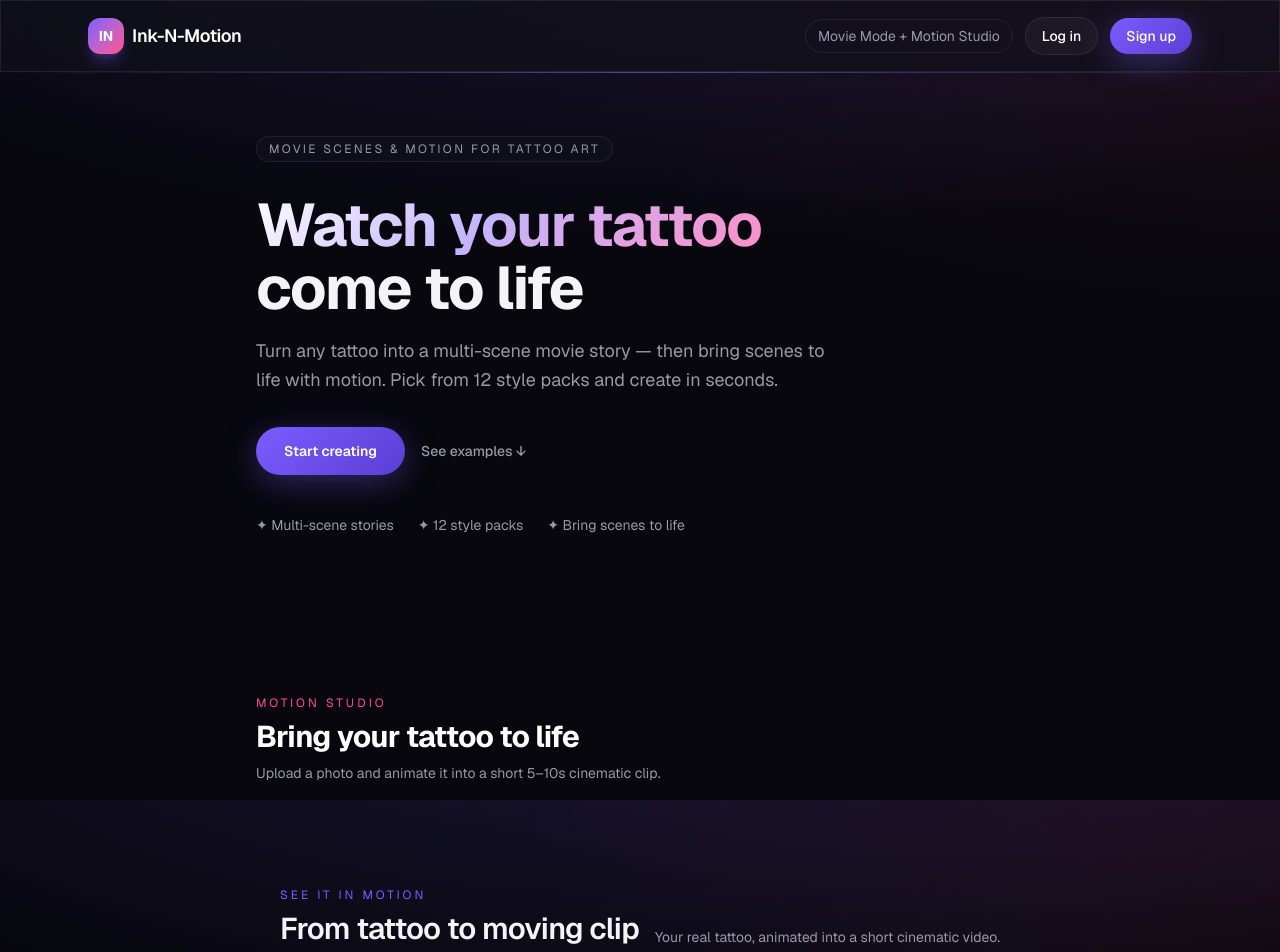
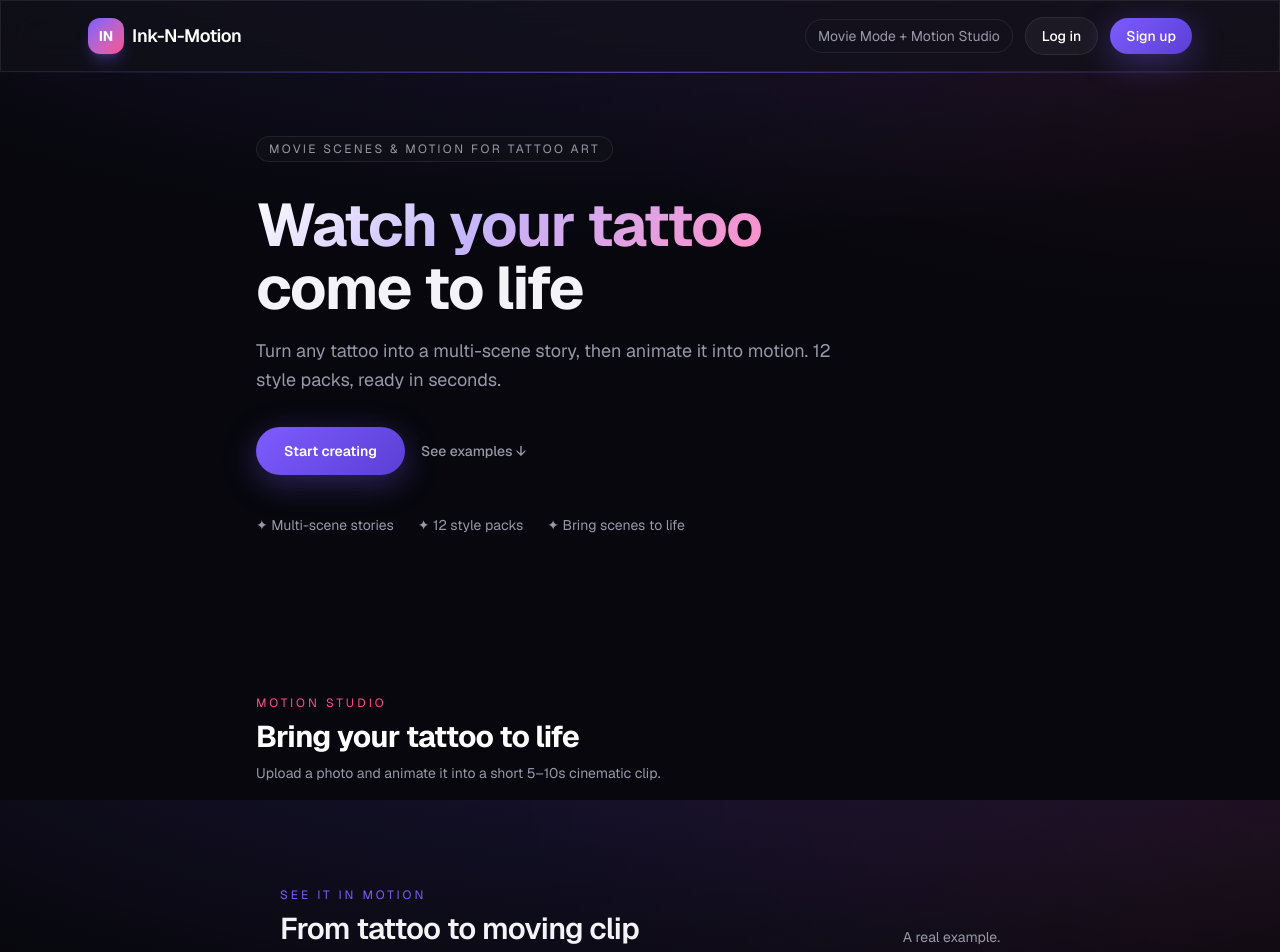
Before and after one commit to sravenscroft80/ink-n-motion-web, a Next.js app: page / in a window 1280 px wide. Shown: the top 952 px of the page. Built offline with nearby package versions, Linux system fonts and the light colour scheme; no server answers.

Commit message:
Tighten homepage copy and simplify footer

```diff
--- a/src/components/Hero.tsx
+++ b/src/components/Hero.tsx
@@ -21,9 +21,7 @@ export function Hero({ onGetStarted }: HeroProps) {
             come to life
           </h1>
           <p className="max-w-xl text-base leading-relaxed text-muted sm:text-lg">
-            Turn any tattoo into a multi-scene movie story — then bring scenes
-            to life with motion. Pick from 12 style packs and create in
-            seconds.
+            Turn any tattoo into a multi-scene story, then animate it into motion. 12 style packs, ready in seconds.
           </p>
         </div>
 
--- a/src/components/HomePage.tsx
+++ b/src/components/HomePage.tsx
@@ -102,7 +102,7 @@ export function HomePage({
       </main>
 
       <footer className="border-t border-border px-4 py-8 text-center text-xs text-muted sm:px-6">
-        <p>Ink-N-Motion · Movie Mode + Motion Studio · Built for Vercel</p>
+        <p>Ink-N-Motion</p>
       </footer>
     </>
   );
--- a/src/components/SeeItStrip.tsx
+++ b/src/components/SeeItStrip.tsx
@@ -24,9 +24,7 @@ export function SeeItStrip({ variant = "story" }: SeeItStripProps) {
             </h2>
           </div>
           <p className="max-w-md text-sm text-muted">
-            {isMotion
-              ? "Your real tattoo, animated into a short cinematic video."
-              : "Real tattoo photos turned into comic-book story panels."}
+            {isMotion ? "A real example." : "A real example."}
           </p>
         </div>
 
```
